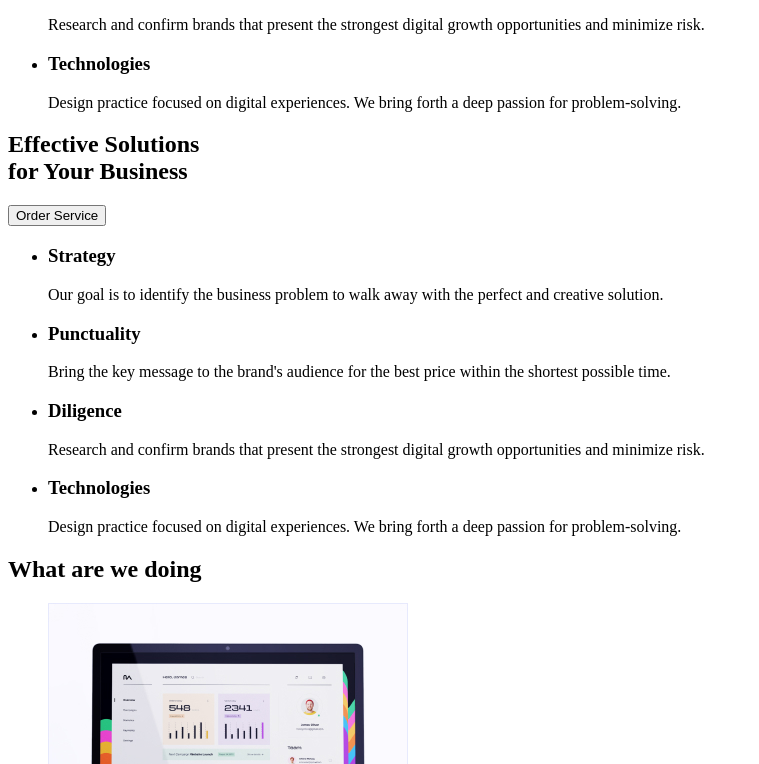
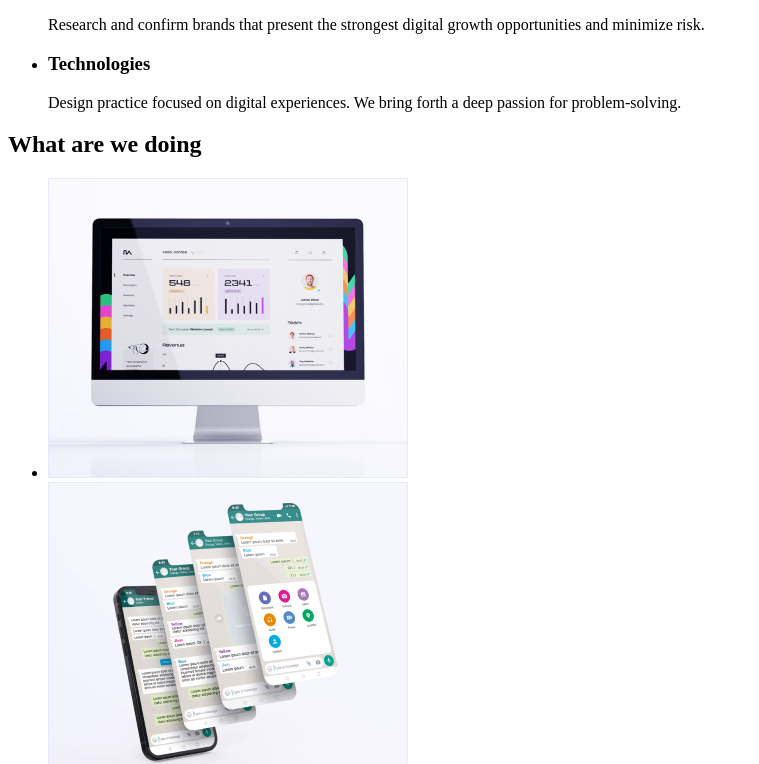
Before and after one commit to olha-kudla/goit-markup-hw-01, a plain HTML site: page index.html in a window 1280 px wide. Shown: the part 461-1225 px from the top of the page, without its empty margins (0-759 px from the left). Drawn offline with Linux system fonts and the light colour scheme.

Commit message:
видалила продубльовану секцію

```diff
--- a/index.html
+++ b/index.html
@@ -49,30 +49,6 @@
     </ul>
   </section>
   <section>
-    <h1><a>Effective Solutions <br> for Your Business</a></h1>
-    <button type="button">Order Service</button>
-  </section>
-  <section>
-    <ul>
-      <li>
-        <h3>Strategy</h3>
-        <p>Our goal is to identify the business problem to walk away with the perfect and creative solution.</p>
-      </li>
-      <li>
-        <h3>Punctuality</h3>
-        <p>Bring the key message to the brand's audience for the best price within the shortest possible time.</p>
-      </li>
-      <li>
-        <h3>Diligence</h3>
-        <p>Research and confirm brands that present the strongest digital growth opportunities and minimize risk.</p>
-      </li>
-      <li>
-        <h3>Technologies</h3>
-        <p>Design practice focused on digital experiences. We bring forth a deep passion for problem-solving.</p>
-      </li>
-    </ul>
-  </section>
-  <section>
     <h2>What are we doing</h2>
     <ul>
       <li><img src="imeges/Rectangle71.jpg" alt="monitor appl" width="360"></li>
```
